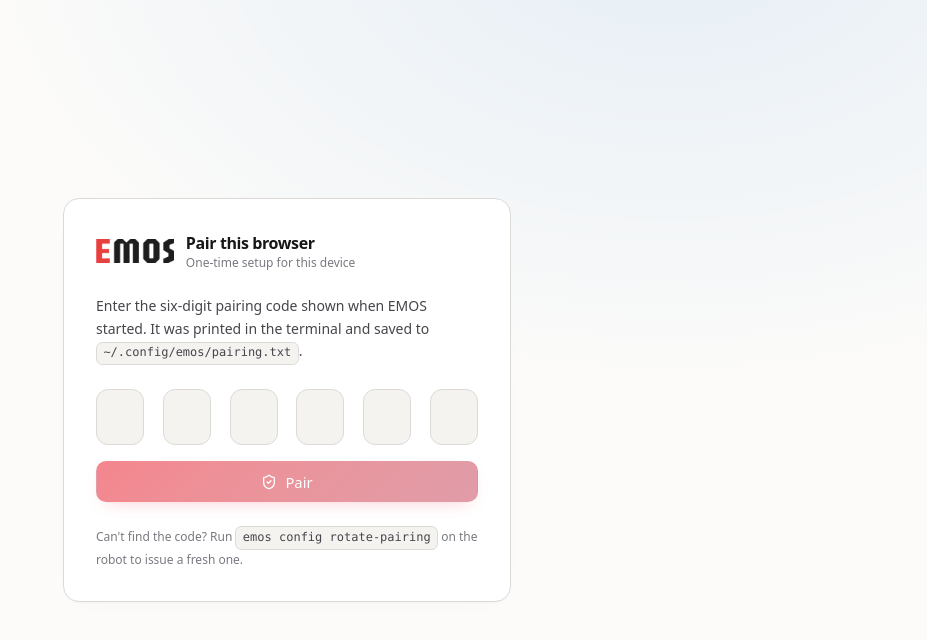
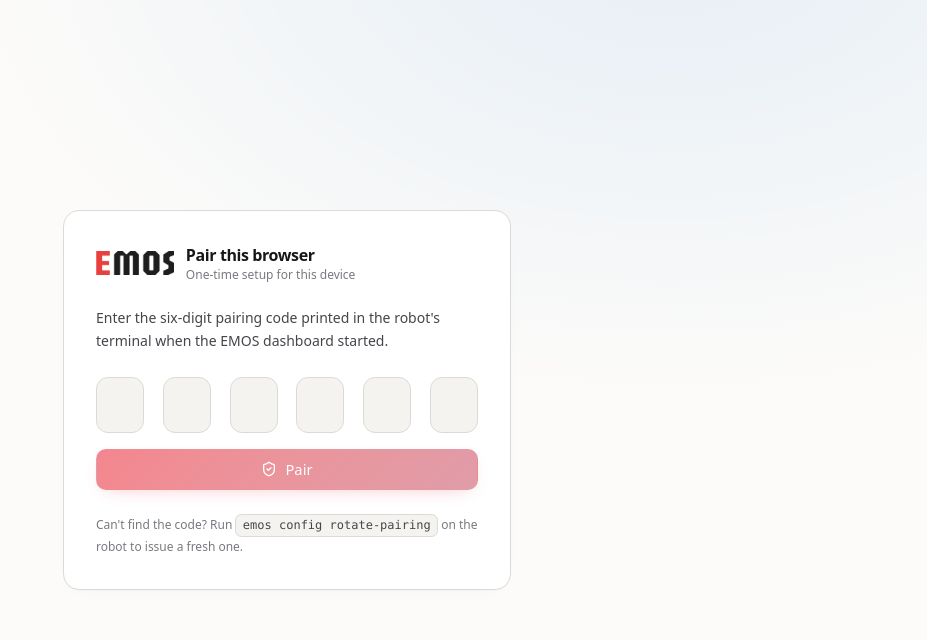
Before and after one commit to automatika-robotics/emos, a Svelte app in the folder stack/emos-cli/web/: page /#/pair in a window 1280 px wide. Shown: the top 640 px of the page, without its empty margins (353-1280 px from the left). Built offline with nearby package versions, Linux system fonts and the light colour scheme; no server answers.

Commit message:
(fix) Fixes the pairing message at start screen

```diff
--- a/stack/emos-cli/web/src/routes/Pair.svelte
+++ b/stack/emos-cli/web/src/routes/Pair.svelte
@@ -84,9 +84,8 @@
     </div>
 
     <p class="text-sm text-emos-text-2 mb-6 leading-relaxed">
-      Enter the six-digit pairing code shown when EMOS started.
-      It was printed in the terminal and saved to
-      <code class="kbd">~/.config/emos/pairing.txt</code>.
+      Enter the six-digit pairing code printed in the robot's terminal when the
+      EMOS dashboard started.
     </p>
 
     <div class="flex justify-between gap-1.5 sm:gap-2 mb-4" onpaste={onPaste}>
```
